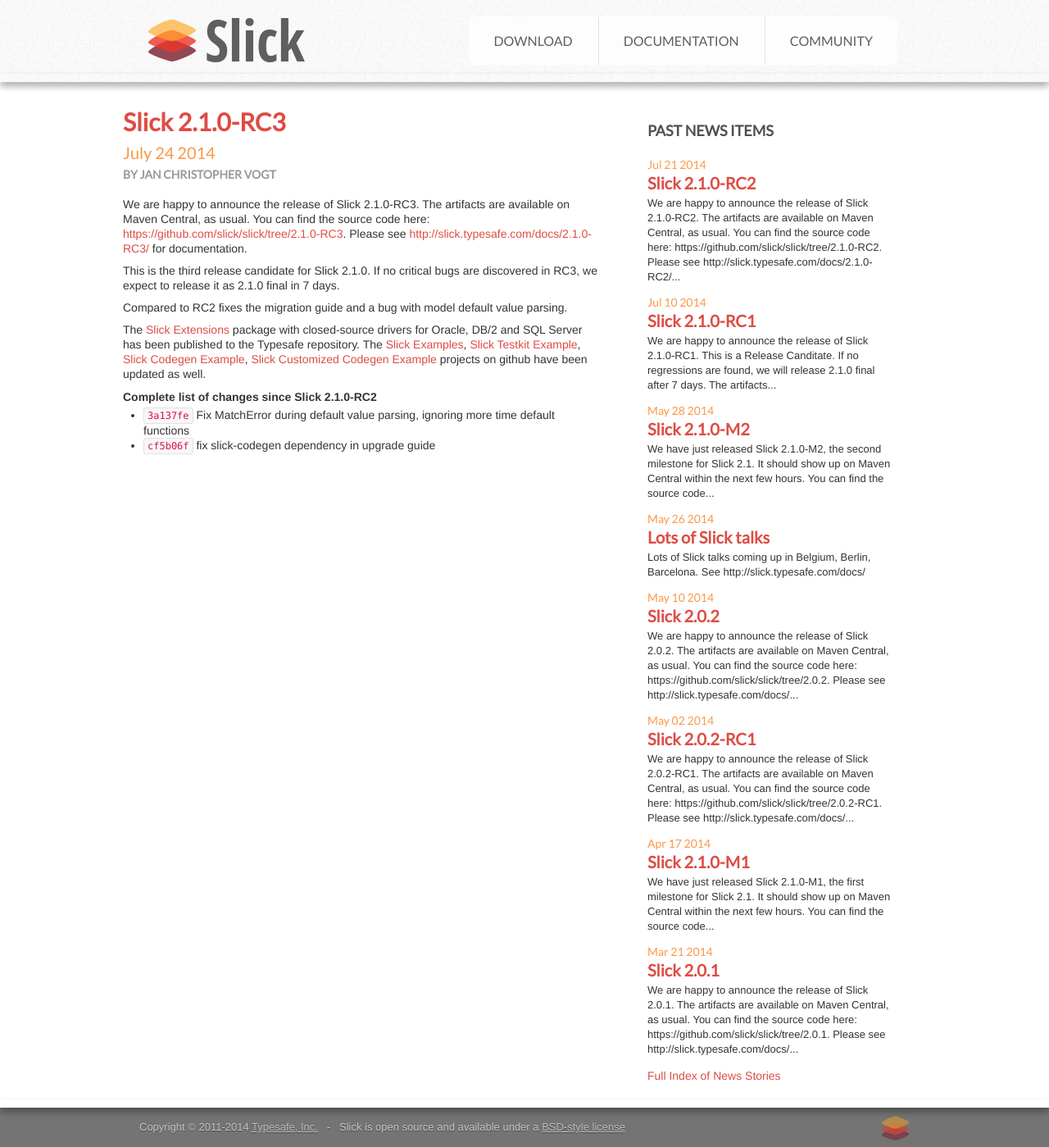
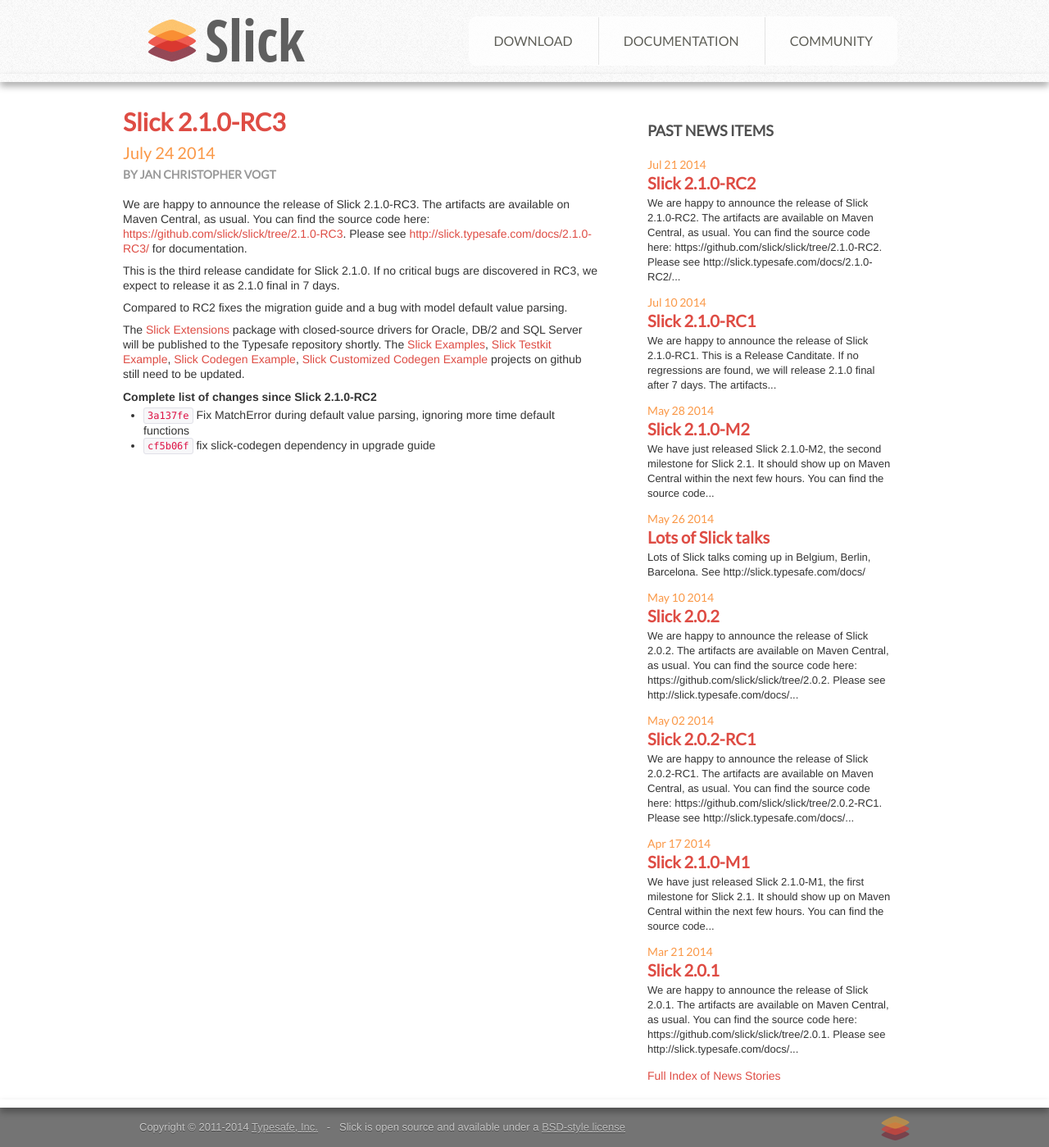
Before and after one commit to slick/slick.github.com, a Jekyll site: the page built from news/_posts/2014-07-24-slick-2.1.0-RC3-release.md, in a window 1280 px wide. Shown: the whole page at 82% size. Built offline with Jekyll 4.4.1, drawn with Linux system fonts in a browser that asks for light colours.

Commit message:
Fix publish statement for RC3

```diff
--- a/news/_posts/2014-07-24-slick-2.1.0-RC3-release.md
+++ b/news/_posts/2014-07-24-slick-2.1.0-RC3-release.md
@@ -13,13 +13,13 @@
 Compared to RC2 fixes the migration guide and a bug with model default value parsing.
 
 The [Slick Extensions](http://slick.typesafe.com/doc/2.1.0-RC3/extensions.html)
-package with closed-source drivers for Oracle, DB/2 and SQL Server has been
-published to the Typesafe repository.
+package with closed-source drivers for Oracle, DB/2 and SQL Server will be
+published to the Typesafe repository shortly.
 The [Slick Examples](https://github.com/slick/slick-examples),
 [Slick Testkit Example](https://github.com/slick/slick-testkit-example),
 [Slick Codegen Example](https://github.com/slick/slick-codegen-example),
 [Slick Customized Codegen Example](https://github.com/slick/slick-codegen-customization-example)
-projects on github have been updated as well.
+projects on github still need to be updated.
 
 ##### Complete list of changes since Slick 2.1.0-RC2
 
```
